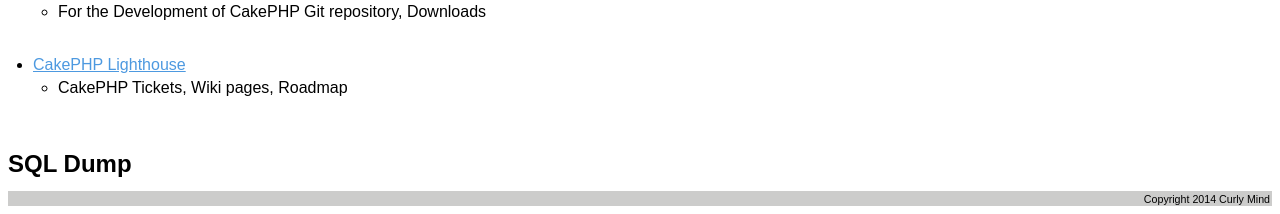
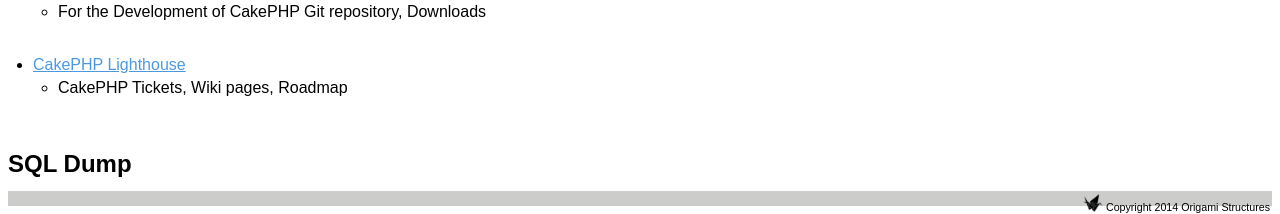
Before and after one commit to dreamingmind/time, a CakePHP app: the page made by app/View/Pages/home.ctp in a window 1280 px wide. Shown: the part 1307-1521 px from the top of the page. Run offline with PHP 8.4 and a stand-in for CakePHP, Linux system fonts and the light colour scheme; the template is opened without the code that fills it, so the values that code supplies are empty; some libraries are stand-ins or nearby versions.

Commit message:
Minor footer change

```diff
--- a/app/View/Layouts/default.ctp
+++ b/app/View/Layouts/default.ctp
@@ -78,5 +78,5 @@ $this->end();
         echo '</div>';
         ?>
     </body>
-    <footer>Copyright 2014 Curly Mind</footer>
+    <footer><img src="img/crane_black_transparent_400_400.png" alt="the origami crane" width="20px">  Copyright 2014 Origami Structures</footer>
 </html>
```
Also changed, not shown: app/webroot/img/crane_black_transparent_400_400.png (added).
